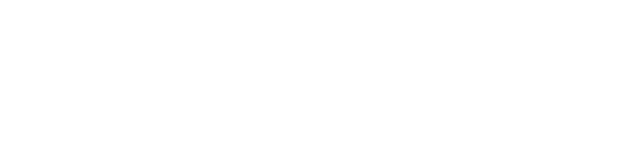
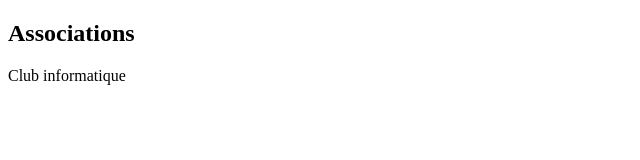
Before and after one commit to Goat-c0de/mon-cv, a plain HTML site: page index.html in a window 1280 px wide. Shown: the whole page, without its empty margins (0-640 px from the left). Drawn offline with Linux system fonts and the light colour scheme.

Commit message:
mise en place de la section associations

```diff
--- a/index.html
+++ b/index.html
@@ -14,7 +14,7 @@
 
 <!-- competences -->
 
-<!-- associations -->
+<h2>Associations</h2><p>Club informatique</p>
 
 </body>
 </html>
```
